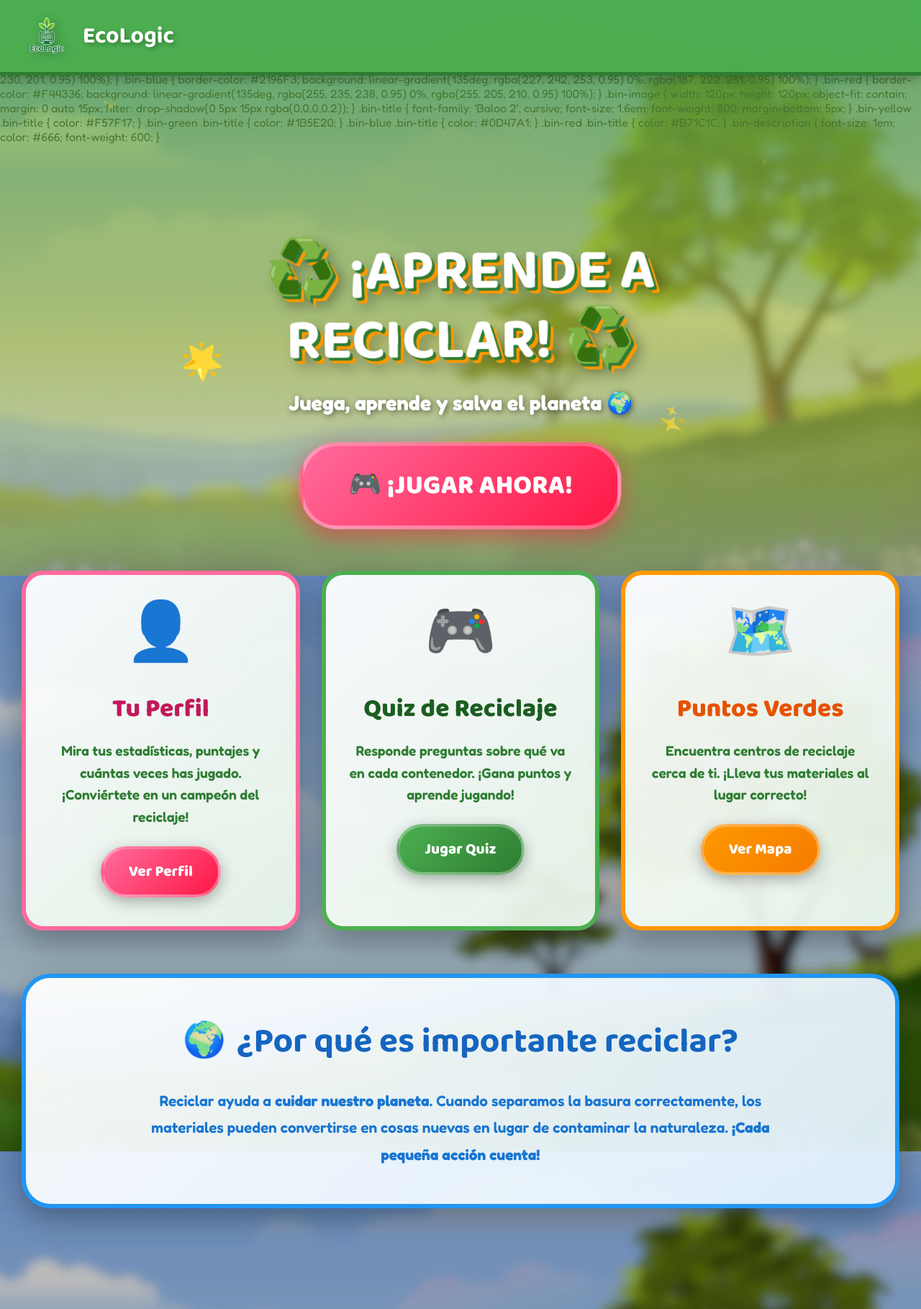
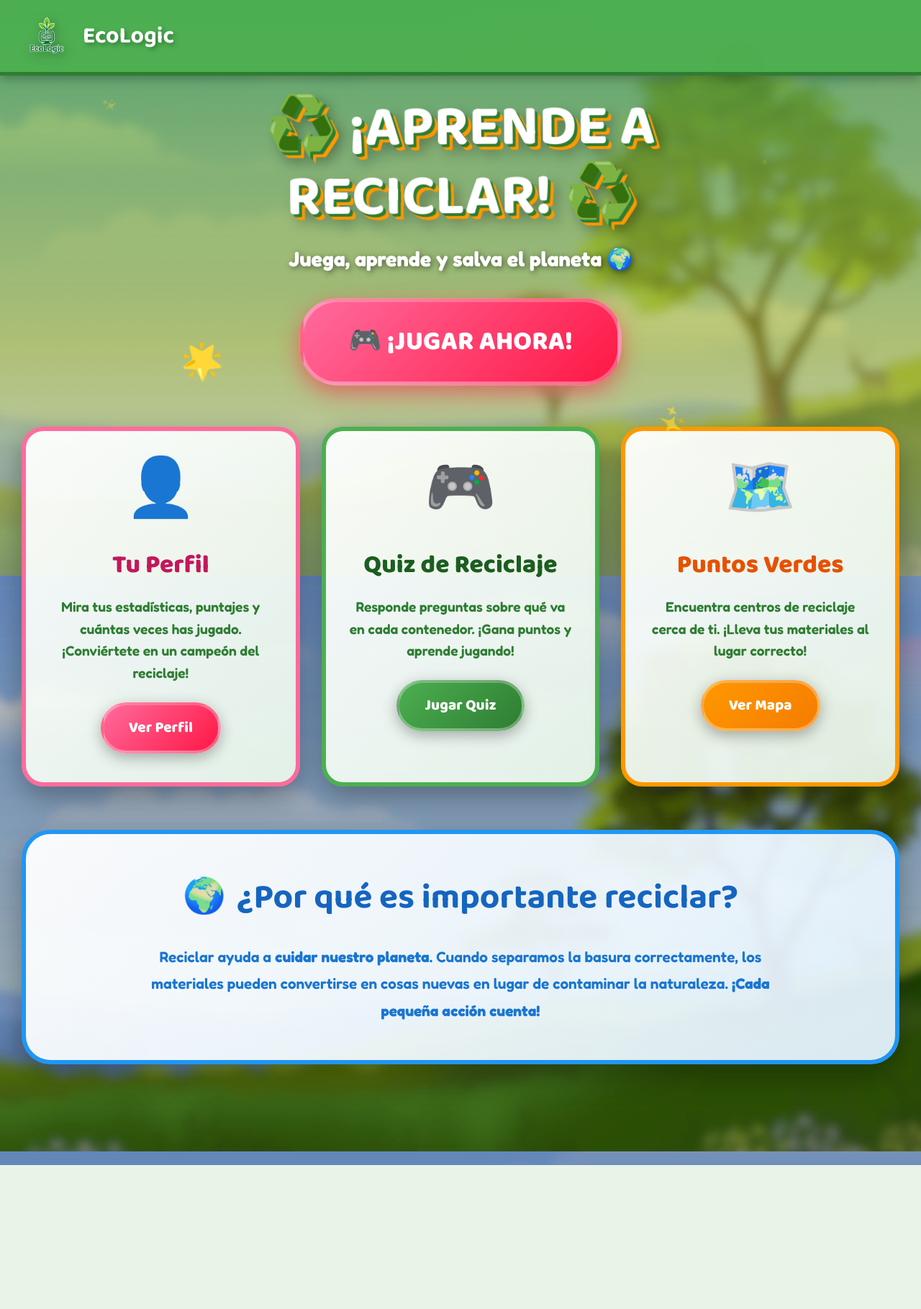
Before and after one commit to maxigarciadelpino/Ecologic, a Django app: page / in a window 1280 px wide. Shown: the whole page at 72% size. After the commit the page ends 1619 px from the top, so only its background shows below. Run offline with Django 5.2, Linux system fonts and the light colour scheme.

Commit message:
ultimo commit

```diff
--- a/mainpage/templates/init.html
+++ b/mainpage/templates/init.html
@@ -1,77 +1,4 @@
-/* Contenedores showcase */
-        .bins-showcase {
-            display: grid;
-            grid-template-columns: repeat(4, 1fr);
-            gap: 25px;
-            margin-bottom: 60px;
-        }
-
-        .bin-card {
-            background: rgba(255, 255, 255, 0.95);
-            border-radius: 25px;
-            padding: 25px;
-            text-align: center;
-            box-shadow: 0 8px 25px rgba(0,0,0,0.3);
-            transition: all 0.3s;
-            border: 5px solid;
-            animation: fadeInUp 0.8s ease-out;
-            animation-fill-mode: both;
-        }
-
-        .bin-card:nth-child(1) { animation-delay: 0.4s; }
-        .bin-card:nth-child(2) { animation-delay: 0.5s; }
-        .bin-card:nth-child(3) { animation-delay: 0.6s; }
-        .bin-card:nth-child(4) { animation-delay: 0.7s; }
-
-        .bin-card:hover {
-            transform: translateY(-10px) rotate(2deg);
-        }
-
-        .bin-yellow {
-            border-color: #FFC107;
-            background: linear-gradient(135deg, rgba(255, 249, 196, 0.95) 0%, rgba(255, 241, 118, 0.95) 100%);
-        }
-
-        .bin-green {
-            border-color: #4CAF50;
-            background: linear-gradient(135deg, rgba(232, 245, 233, 0.95) 0%, rgba(200, 230, 201, 0.95) 100%);
-        }
-
-        .bin-blue {
-            border-color: #2196F3;
-            background: linear-gradient(135deg, rgba(227, 242, 253, 0.95) 0%, rgba(187, 222, 251, 0.95) 100%);
-        }
-
-        .bin-red {
-            border-color: #F44336;
-            background: linear-gradient(135deg, rgba(255, 235, 238, 0.95) 0%, rgba(255, 205, 210, 0.95) 100%);
-        }
-
-        .bin-image {
-            width: 120px;
-            height: 120px;
-            object-fit: contain;
-            margin: 0 auto 15px;
-            filter: drop-shadow(0 5px 15px rgba(0,0,0,0.2));
-        }
-
-        .bin-title {
-            font-family: 'Baloo 2', cursive;
-            font-size: 1.6em;
-            font-weight: 800;
-            margin-bottom: 5px;
-        }
-
-        .bin-yellow .bin-title { color: #F57F17; }
-        .bin-green .bin-title { color: #1B5E20; }
-        .bin-blue .bin-title { color: #0D47A1; }
-        .bin-red .bin-title { color: #B71C1C; }
-
-        .bin-description {
-            font-size: 1em;
-            color: #666;
-            font-weight: 600;
-        }{% load static %}
+{% load static %}
 <!DOCTYPE html>
 <html lang="es">
 <head>
@@ -105,6 +32,7 @@
             left: 0;
             right: 0;
             bottom: 0;
+
             background: linear-gradient(to bottom,
                 rgba(76, 175, 80, 0.7) 0%,
                 rgba(139, 195, 74, 0.6) 30%,
@@ -349,6 +277,8 @@
             box-shadow: 0 6px 20px rgba(0,0,0,0.3);
             border: 4px solid rgba(255, 255, 255, 0.3);
             font-family: 'Baloo 2', cursive;
+            position: relative;
+            z-index: 50;
         }
 
         .card-profile .card-button {
@@ -453,7 +383,7 @@
             height: 120px;
             object-fit: contain;
             margin: 0 auto 15px;
-            filter: drop-shadow(0 5px 15px rgba(0,0,0,0.2));
+            filter: drop-shadow(0 5px 15px ,rgba(0,0,0,0.2));
         }
 
         .bin-title {
@@ -481,6 +411,7 @@
             animation: sparkle 3s infinite ease-in-out;
             pointer-events: none;
             z-index: 5;
+            pointer-events: none !important;
         }
 
         .sparkle1 { top: 15%; left: 10%; animation-delay: 0s; }
@@ -544,6 +475,7 @@
                 font-size: 1.1em;
             }
         }
+
     </style>
 </head>
 <body>
```
